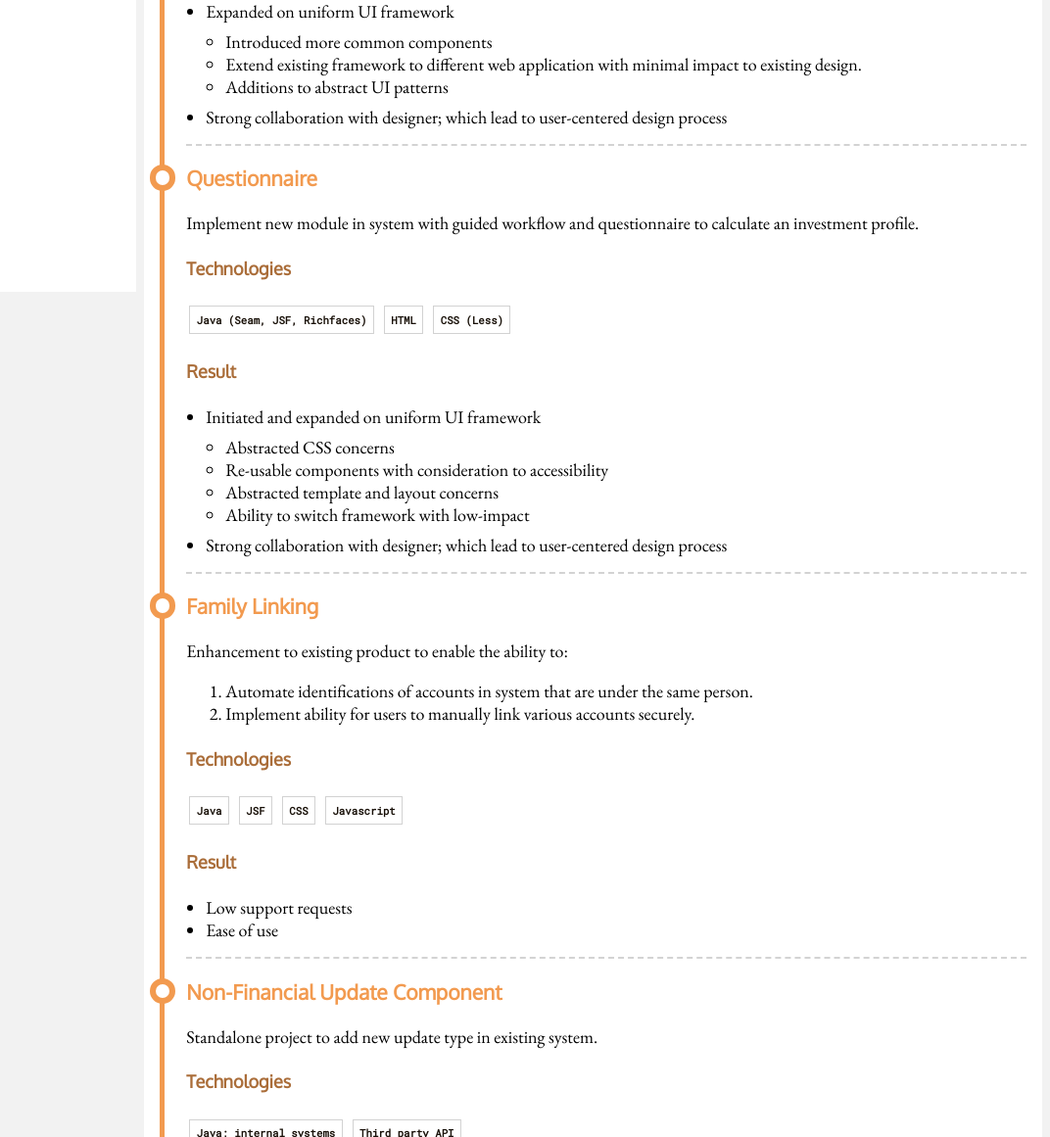
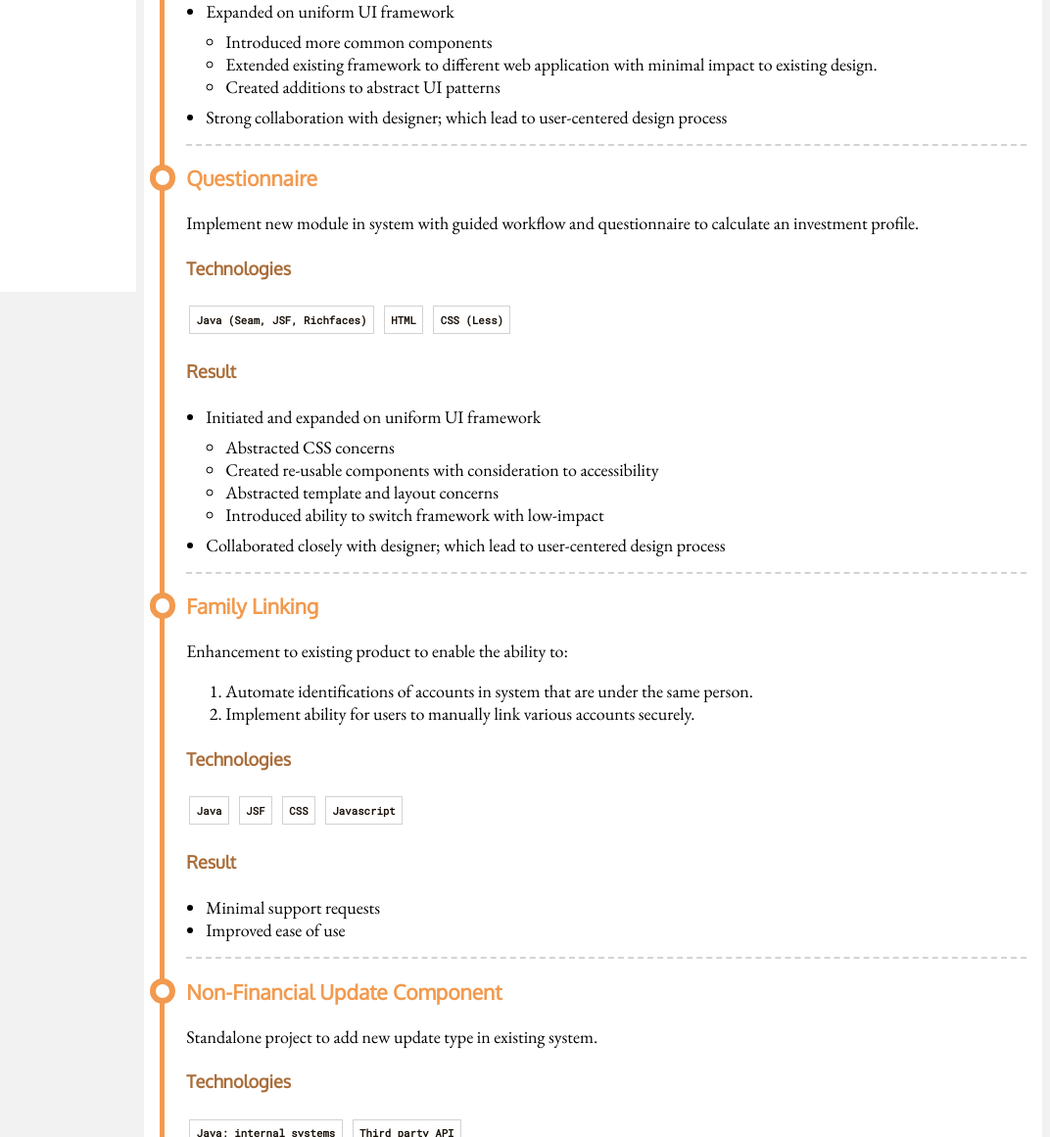
Before and after one commit to raymanxp/raymanxp.github.io, a website: page index.html in a window 1280 px wide. Shown: the part 562-1723 px from the top of the page at 98% size, 208-1280 px from the left. Drawn offline with nearby package versions, Linux system fonts and the light colour scheme.

Commit message:
Updated content from a review (#8)

```diff
--- a/index.html
+++ b/index.html
@@ -38,7 +38,7 @@
           </div>
         </dl>
       </section>
-      <section>
+      <section class="hide-print">
         <h2><u>Social</u></h2>
         <dl>
           <div>
@@ -101,8 +101,8 @@
               <li>Expanded on uniform UI framework
                 <ul>
                   <li>Introduced more common components</li>
-                  <li>Extend existing framework to different web application with minimal impact to existing design.</li>
-                  <li>Additions to abstract UI patterns</li>
+                  <li>Extended existing framework to different web application with minimal impact to existing design.</li>
+                  <li>Created additions to abstract UI patterns</li>
                 </ul>
               </li>
               <li>Strong collaboration with designer; which lead to user-centered design process</li>
@@ -122,12 +122,12 @@
               <li>Initiated and expanded on uniform UI framework
                 <ul>
                   <li>Abstracted CSS concerns</li>
-                  <li>Re-usable components with consideration to accessibility</li>
+                  <li>Created re-usable components with consideration to accessibility</li>
                   <li>Abstracted template and layout concerns</li>
-                  <li>Ability to switch framework with low-impact</li>
+                  <li>Introduced ability to switch framework with low-impact</li>
                 </ul>
               </li>
-              <li>Strong collaboration with designer; which lead to user-centered design process</li>
+              <li>Collaborated closely with designer; which lead to user-centered design process</li>
             </ul>
           </section>
           <section>
@@ -147,8 +147,8 @@
             </ul>
             <h4>Result</h4>
             <ul>
-              <li>Low support requests</li>
-              <li>Ease of use</li>
+              <li>Minimal support requests</li>
+              <li>Improved ease of use</li>
             </ul>
           </section>
           <section>
--- a/package.json
+++ b/package.json
@@ -1,6 +1,6 @@
 {
   "name": "raymanxp.github.io",
-  "version": "2.0.2",
+  "version": "2.0.3",
   "description": "Raymond So",
   "main": "index.js",
   "scripts": {
```
Also changed, not shown: README.md.
